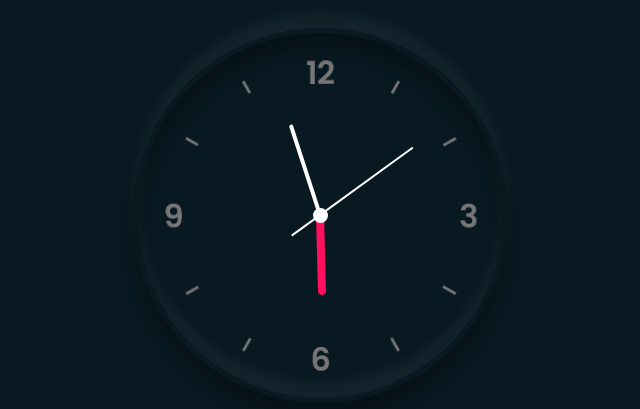
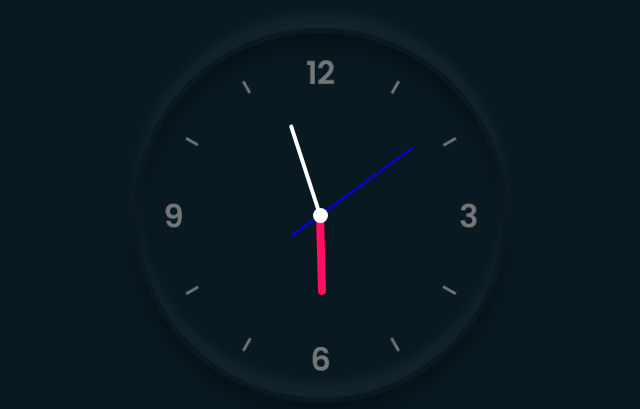
Before and after one commit to sayonUsman/Analog_clock, a plain HTML site: page index.html in a window 1280 px wide. Shown: the part 185-594 px from the top of the page, 320-960 px from the left. Drawn offline with Linux system fonts and the light colour scheme.

Commit message:
Update style.css

```diff
--- a/style.css
+++ b/style.css
@@ -95,7 +95,7 @@ body {
   position: absolute;
   width: 2px;
   height: 150px;
-  background: #fff;
+  background: blue;
   z-index: 12;
   border-radius: 6px 6px 0 0;
 }
```
